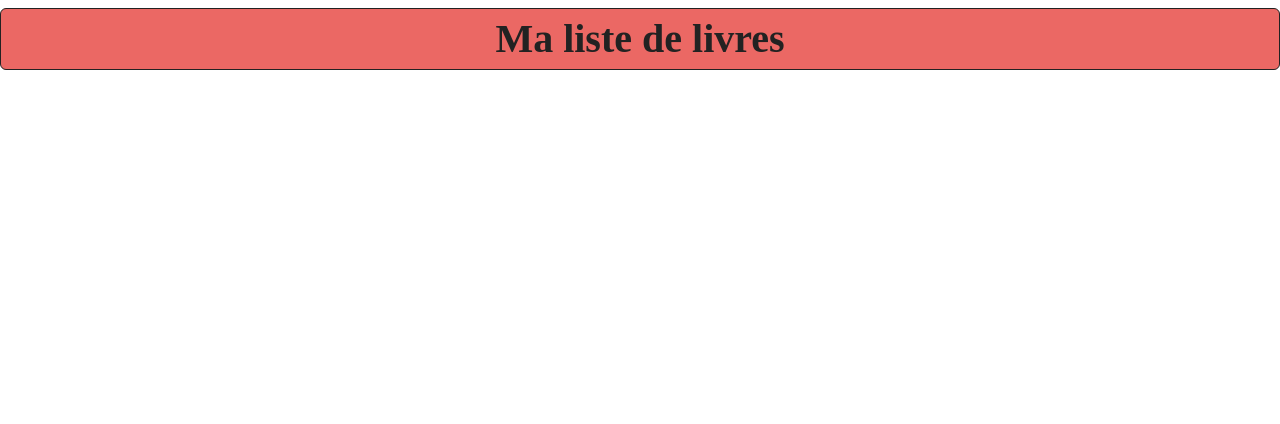
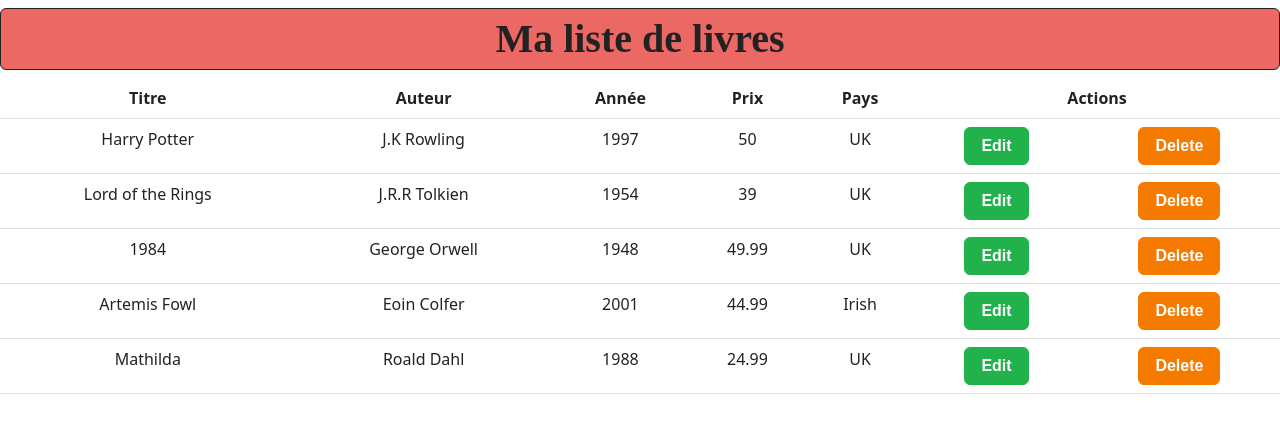
Before and after one commit to yve-n/React, a React (Create React App) app: page / in a window 1280 px wide. Shown: the top 424 px of the page. Built offline with nearby package versions, Linux system fonts and the light colour scheme; a web font is replaced by a local one.

Commit message:
afficher la liste de livres

```diff
--- a/src/App.js
+++ b/src/App.js
@@ -1,10 +1,11 @@
 import './App.css';
 import TitleH1 from './Components/Titles/TitleH1/TitleH1'
-
+import Books from './Containers/Books/Books';
 function App() {
   return (
     <div>
       <TitleH1>Ma liste de livres </TitleH1>
+      <Books />
     </div>
   );
 }
--- a/src/Containers/Books/Books.js
+++ b/src/Containers/Books/Books.js
@@ -52,7 +52,7 @@ class Books extends Component{
     render(){
         return(
             <>
-            <table className="table table-center">
+            <table className="table table-stripped text-center">
                 <thead>
                     <tr>
                         <th>Titre</th>
@@ -64,6 +64,21 @@ class Books extends Component{
                     </tr>
                 </thead>
                 <tbody>
+                   { this.state.books.map(book =>{
+                        return(
+                            <tr key={book.id}>
+                                <td>{book.name}</td>
+                                <td>{book.author}</td>
+                                <td>{book.year}</td>
+                                <td>{book.price}</td>
+                                <td>{book.country}</td>
+                                <td><button className="btn btn-success">Edit</button></td>
+                                <td><button className="btn btn-danger">Delete</button></td>
+
+                            </tr>
+                        )
+                    })
+                    }
 
                 </tbody>
 
```
